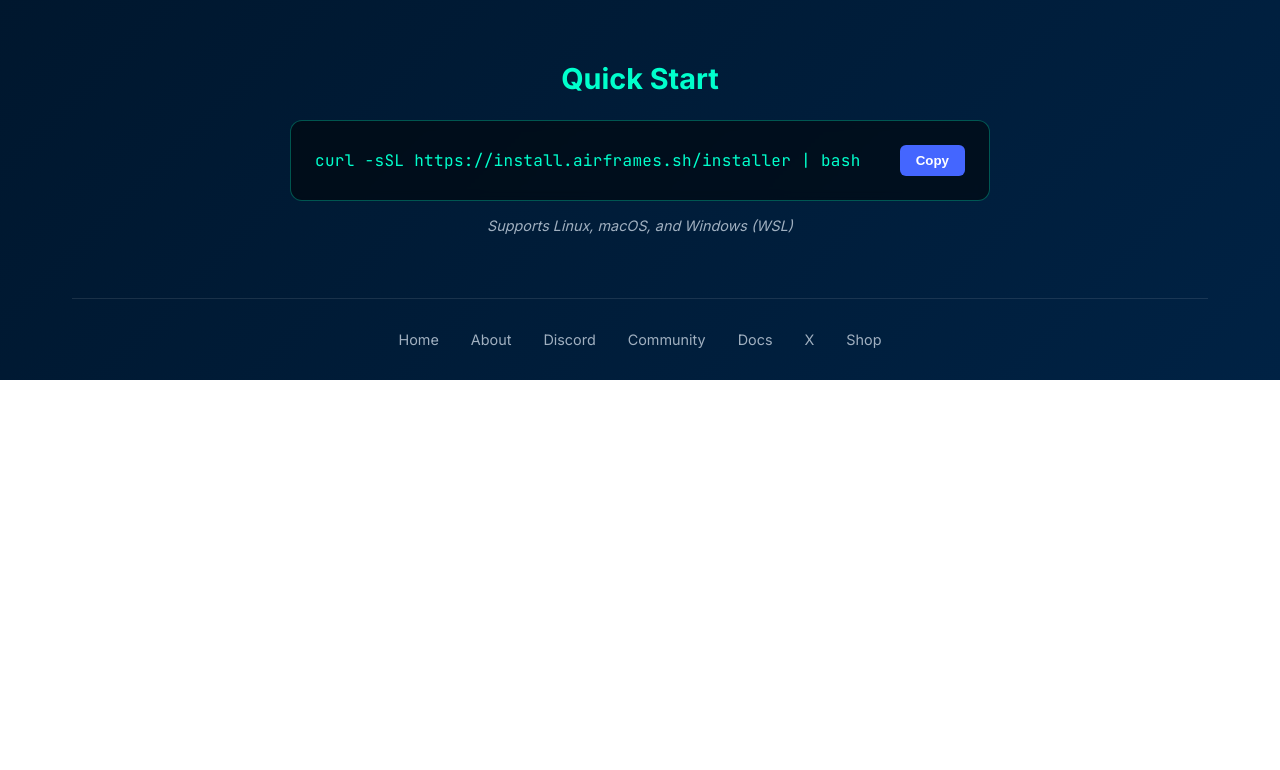
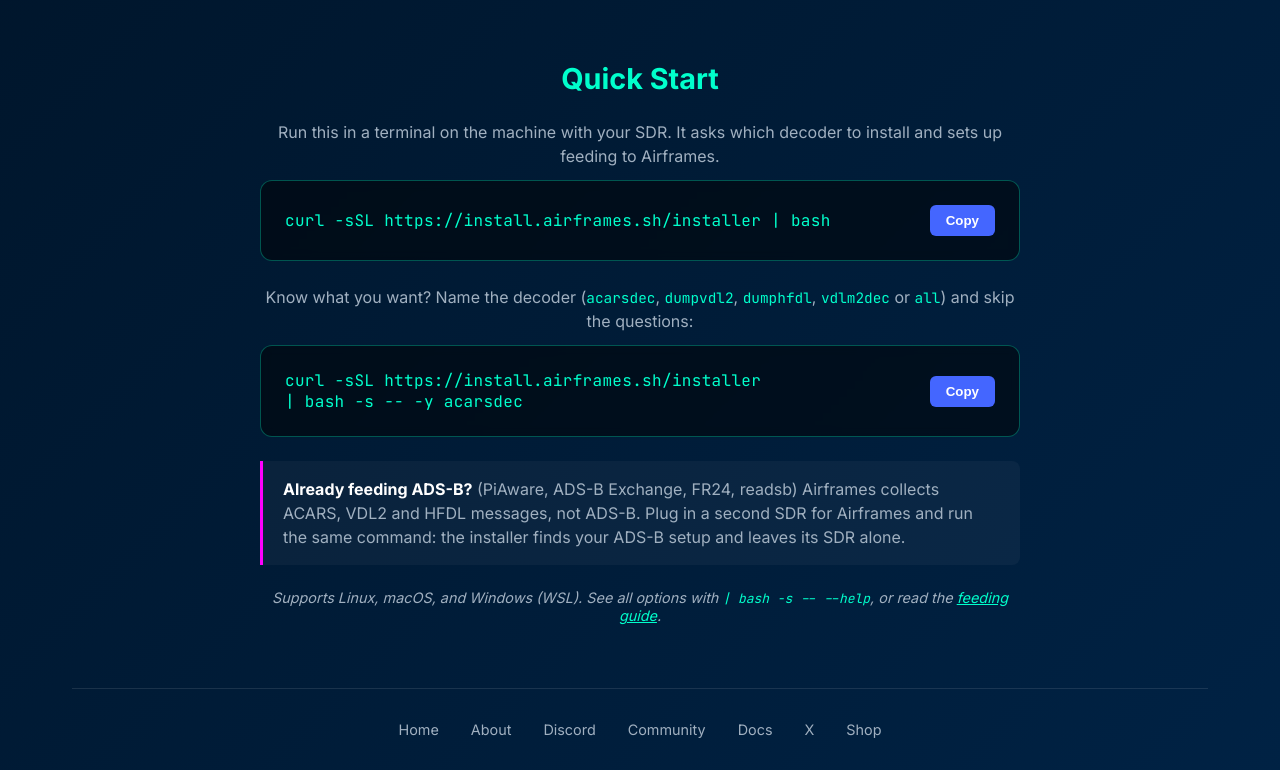
Before and after one commit to airframesio/install.airframes.sh, a plain HTML site: page index.html in a window 1280 px wide. Shown: the part 909-1679 px from the top of the page. Before the commit the page ends 1289 px from the top, so only its background shows below. Drawn offline with Linux system fonts and the light colour scheme.

Commit message:
Make "curl ... | bash" work: prompt on the terminal, detect ADS-B setups
The documented one-liner failed with "no interactive terminal detected"
because bash reads the piped script from stdin, so there was no stdin left
for prompts. When /dev/tty opens, main() now gets the terminal as stdin;
with no terminal at all it says exactly what to run instead.

- Detect ADS-B software (PiAware, dump1090-fa, readsb, FR24, docker
  ultrafeeder...) and existing ACARS decoders. Airframes takes no ADS-B,
  so say so and pick an RTL-SDR the ADS-B decoder is not using (serial
  from sysfs, ADS-B dongle from /etc/default/* configs); --device to
  override. Run commands and docker SERIAL use it instead of index 0.
- Prompts fall back to defaults with no terminal instead of looping on EOF.
- Stop /etc/os-release from overwriting VERSION ("v12 (bookworm)").
- Check a pre-built binary with ldd before installing; build from source
  when it needs a newer glibc or missing library.
- Build linux-arm64 binaries on ubuntu-22.04-arm: the 24.04 acarsdec
  needs GLIBC_2.38 and fails on Debian 12 / Pi OS Bookworm.
- Run commands directly as root when sudo is missing; fall back to plain
  menus if gum can't be installed.
- Landing page: working commands, a non-interactive example, and a note
  for people already feeding ADS-B.

Co-Authored-By: Claude Opus 5.5 <noreply@anthropic.com>
Claude-Session: https://claude.ai/code/session_01PS44Q86eYdq4h26ZjAseRY

```diff
--- a/index.html
+++ b/index.html
@@ -55,11 +55,24 @@
 
         <div class="install-section">
           <h3>Quick Start</h3>
+          <p class="install-step">Run this in a terminal on the machine with your SDR. It asks which decoder to install and sets up feeding to Airframes.</p>
           <div class="code-block">
-            <code>curl -sSL https://install.airframes.sh/installer | bash</code>
-            <button class="copy-btn" onclick="navigator.clipboard.writeText('curl -sSL https://install.airframes.sh/installer | bash')">Copy</button>
+            <code>curl -sSL https://install.airframes.sh/installer <span class="nowrap">| bash</span></code>
+            <button class="copy-btn" data-copy="curl -sSL https://install.airframes.sh/installer | bash">Copy</button>
           </div>
-          <p class="install-note">Supports Linux, macOS, and Windows (WSL)</p>
+
+          <p class="install-step">Know what you want? Name the decoder (<code>acarsdec</code>, <code>dumpvdl2</code>, <code>dumphfdl</code>, <code>vdlm2dec</code> or <code>all</code>) and skip the questions:</p>
+          <div class="code-block">
+            <code>curl -sSL https://install.airframes.sh/installer <span class="nowrap">| bash -s -- -y acarsdec</span></code>
+            <button class="copy-btn" data-copy="curl -sSL https://install.airframes.sh/installer | bash -s -- -y acarsdec">Copy</button>
+          </div>
+
+          <div class="install-callout">
+            <strong>Already feeding ADS-B?</strong> (PiAware, ADS-B Exchange, FR24, readsb)
+            Airframes collects ACARS, VDL2 and HFDL messages, not ADS-B. Plug in a second SDR for Airframes and run the same command: the installer finds your ADS-B setup and leaves its SDR alone.
+          </div>
+
+          <p class="install-note">Supports Linux, macOS, and Windows (WSL). See all options with <code class="nowrap">| bash -s -- --help</code>, or read the <a href="https://docs.airframes.io/docs/feeding/how">feeding guide</a>.</p>
         </div>
       </main>
 
@@ -76,5 +89,15 @@
       </footer>
     </div>
     <div id="bg"></div>
+    <script>
+      document.querySelectorAll('.copy-btn').forEach(function (btn) {
+        btn.addEventListener('click', function () {
+          navigator.clipboard.writeText(btn.dataset.copy).then(function () {
+            btn.textContent = 'Copied';
+            setTimeout(function () { btn.textContent = 'Copy'; }, 1500);
+          });
+        });
+      });
+    </script>
   </body>
 </html>
--- a/style.css
+++ b/style.css
@@ -174,7 +174,7 @@ header {
 
 .install-section {
   margin: 4rem auto;
-  max-width: 700px;
+  max-width: 760px;
 }
 
 .install-section h3 {
@@ -193,6 +193,7 @@ header {
   display: flex;
   align-items: center;
   justify-content: space-between;
+  gap: 1rem;
   backdrop-filter: blur(5px);
 }
 
@@ -201,6 +202,8 @@ header {
   font-size: 1rem;
   color: var(--accent-primary);
   letter-spacing: 0.02em;
+  overflow-wrap: break-word;
+  text-align: left;
 }
 
 .copy-btn {
@@ -221,6 +224,42 @@ header {
 
 .copy-btn:active {
   transform: scale(0.95);
+}
+
+.install-step {
+  color: var(--text-secondary);
+  margin: 1.5rem 0 0.75rem;
+  line-height: 1.5;
+}
+
+.install-step code,
+.install-note code {
+  font-family: 'JetBrains Mono', 'Courier New', monospace;
+  color: var(--accent-primary);
+  font-size: 0.9em;
+}
+
+.install-callout {
+  border-left: 3px solid var(--accent-secondary);
+  background: rgba(255, 255, 255, 0.04);
+  border-radius: 0 8px 8px 0;
+  padding: 1rem 1.25rem;
+  margin: 1.5rem 0;
+  color: var(--text-secondary);
+  line-height: 1.5;
+  text-align: left;
+}
+
+.install-callout strong {
+  color: var(--text-primary, #fff);
+}
+
+.install-note a {
+  color: var(--accent-primary);
+}
+
+.nowrap {
+  white-space: nowrap;
 }
 
 .install-note {
```
Also changed, not shown: docs/screenshots/installer-page.png (added), docs/screenshots/installer-terminal.png (added), 2 other files.
